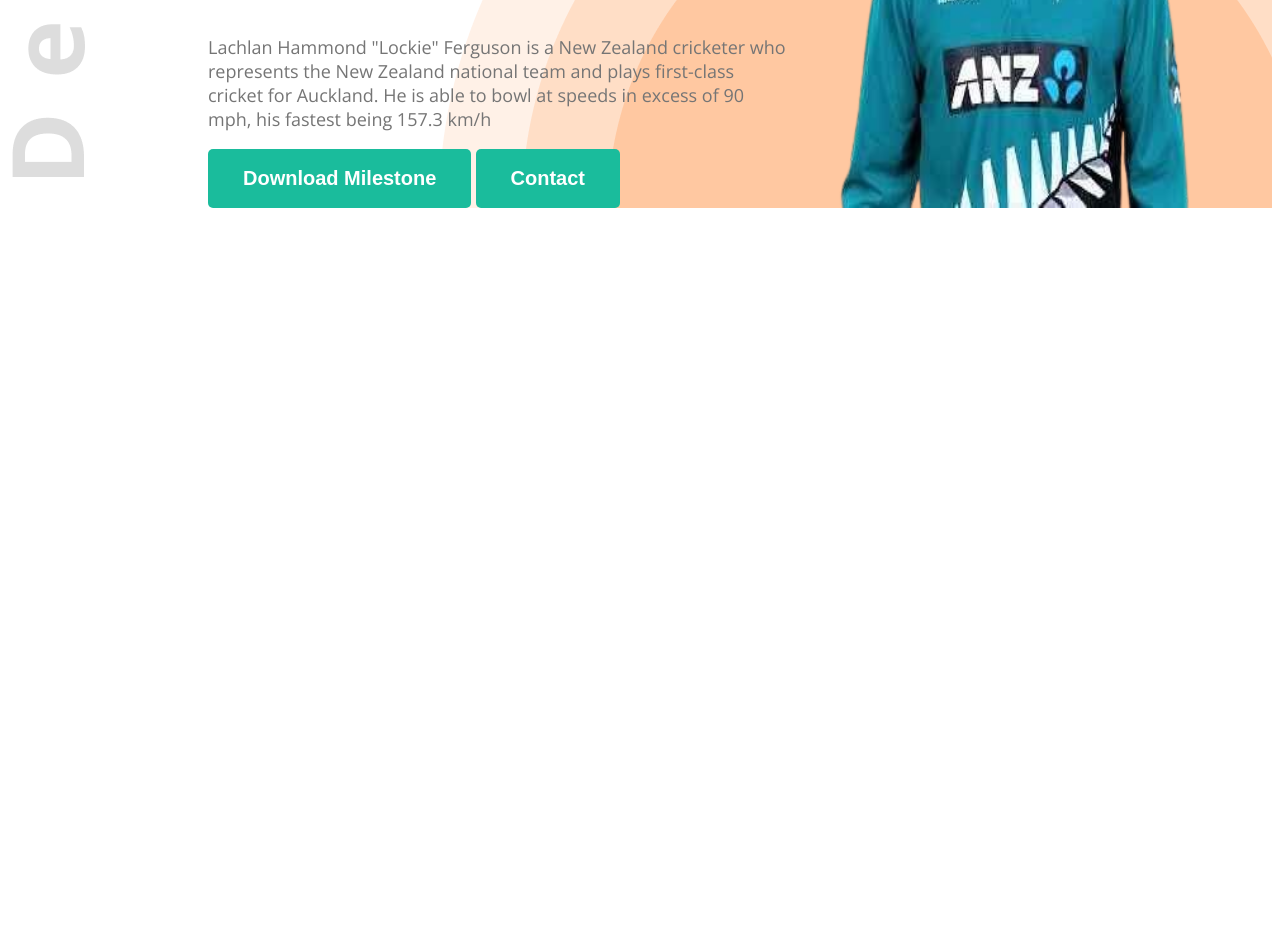
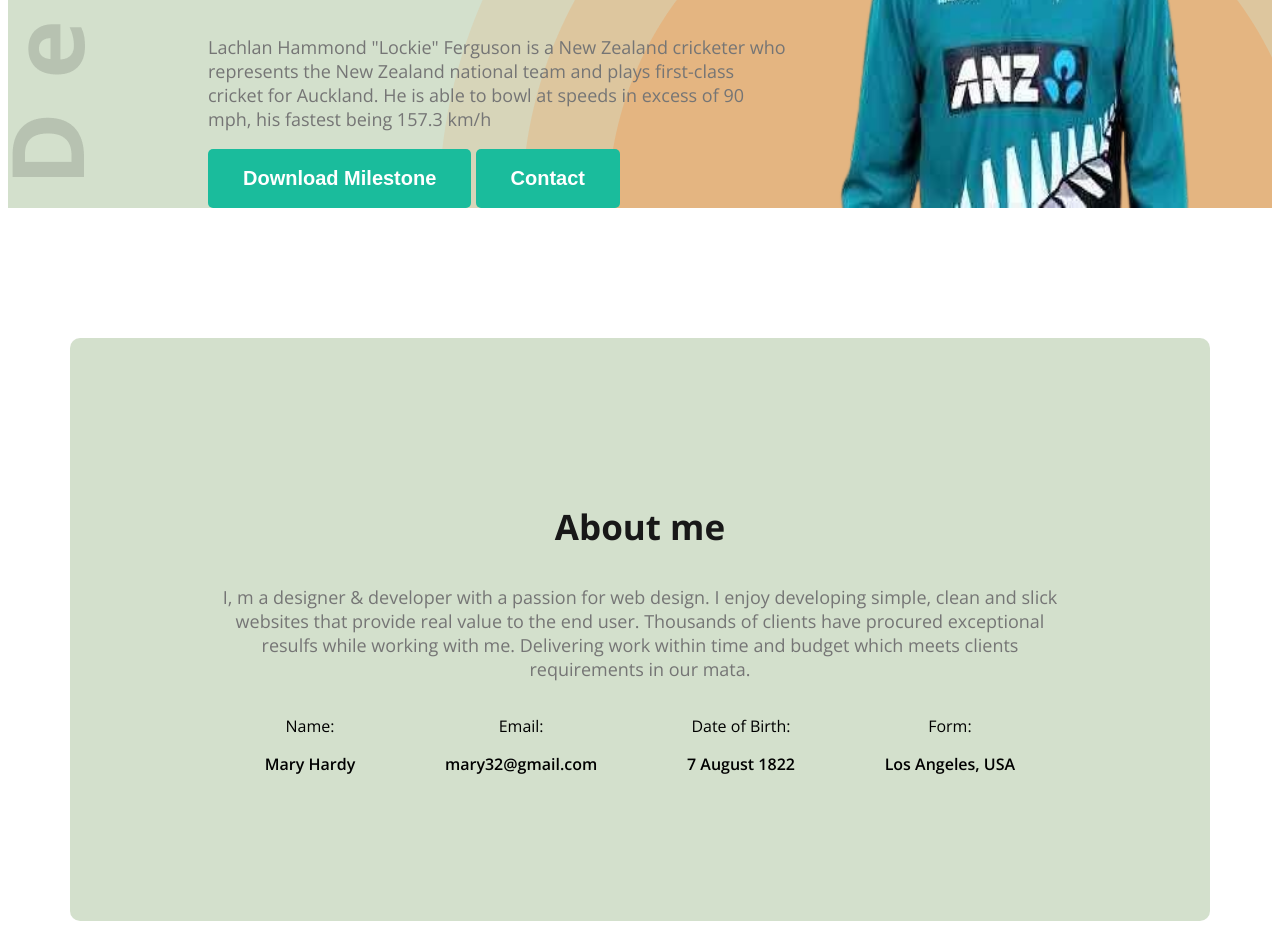
Before and after one commit to shahinvisual/web-dev-portfolio, a plain HTML site: page index.html in a window 1280 px wide. Shown: the part 594-1523 px from the top of the page. Before the commit the page ends 810 px from the top, so only its background shows below. Drawn offline with nearby package versions, Linux system fonts and the light colour scheme.

Commit message:
main section name address title add

```diff
--- a/index.html
+++ b/index.html
@@ -10,7 +10,7 @@
     <link rel="stylesheet" href="style/portfolio.css">
 </head>
 <body class="open-sans-normal">
-    <header class="header">
+    <header class="header sec-bg">
         <nav>
             <h3 class="nav-title">Loc<span class="text-primary">k</span>ie</h3>
             <ul>
@@ -32,7 +32,33 @@
 
     </header>
     <main>
+        <section class="about sec-bg">
+            <h3 class="section-title">About me</h3>
+            <p class="section-description">
+                I, m a designer & developer with a passion for web design. I enjoy developing simple, clean and slick websites that provide real value to the end user. Thousands of clients have procured exceptional resulfs while working with me. Delivering work within time and budget which meets clients requirements in our mata.
+            </p>
+            <div class="about-items">
 
+                <!-- .about-item*4>p.item-title+p.item-description -->
+
+                <div class="about-item">
+                    <p class="item-title">Name:</p>
+                    <p class="item-description">Mary Hardy</p>
+                </div>
+                <div class="about-item">
+                    <p class="item-title">Email:</p>
+                    <p class="item-description">mary32@gmail.com</p>
+                </div>
+                <div class="about-item">
+                    <p class="item-title">Date of Birth:</p>
+                    <p class="item-description">7 August 1822</p>
+                </div>
+                <div class="about-item">
+                    <p class="item-title">Form:</p>
+                    <p class="item-description">Los Angeles, USA</p>
+                </div>
+            </div>
+        </section>
     </main>
     <footer>
 
--- a/style/portfolio.css
+++ b/style/portfolio.css
@@ -11,6 +11,9 @@
 /* shared style */
 .text-primary{
     color: #1abc9c;
+}
+.sec-bg{
+    background-color: #c0d3b5b0;
 }
 
 .dark-2{
@@ -29,6 +32,15 @@
     background-image: url("../images/developer.png"), url("../images/header_bg.png");
     background-repeat: no-repeat;
     background-position: top left, bottom right;
+}
+.section-title{
+     font-size: 35px;
+     font-weight: bold;
+     color: rgb(24, 24, 24);
+}
+.section-description{
+    font-size: 18px;
+    color: rgb(117, 117, 117);
 }
 /* nav style */
 nav{
@@ -81,3 +93,23 @@ nav li a {
 .banner-profile-pic{
     width : 680px;
 }
+/* main style */
+main{
+    max-width: 1140px;
+    margin: 0 auto;
+}
+/* about syle */
+.about {
+    border-radius: 10px;
+    padding: 130px 150px;
+    text-align: center;
+    margin: 0 auto;
+    margin-top: 130px;
+}
+.about-items {
+    display: flex;
+    justify-content: space-around;
+}
+.item-description{
+    font-weight: 600;
+}
```
